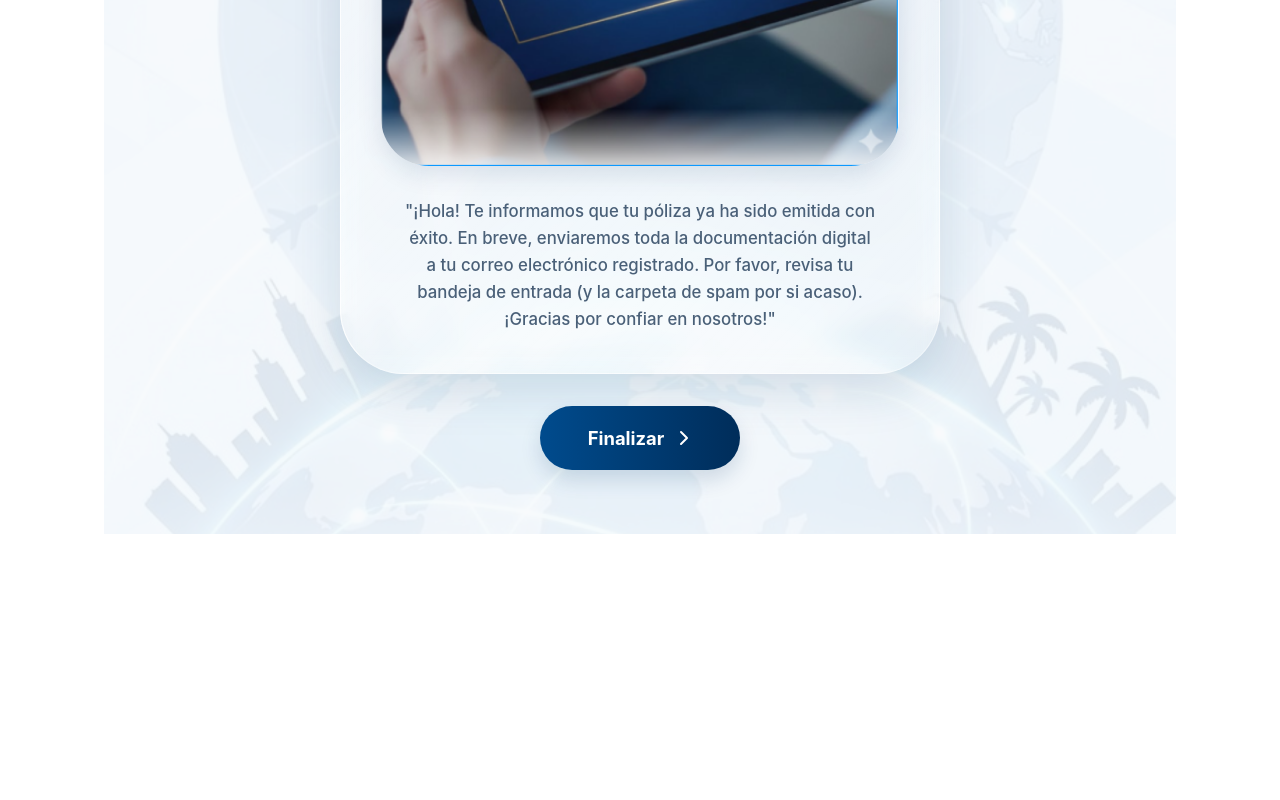
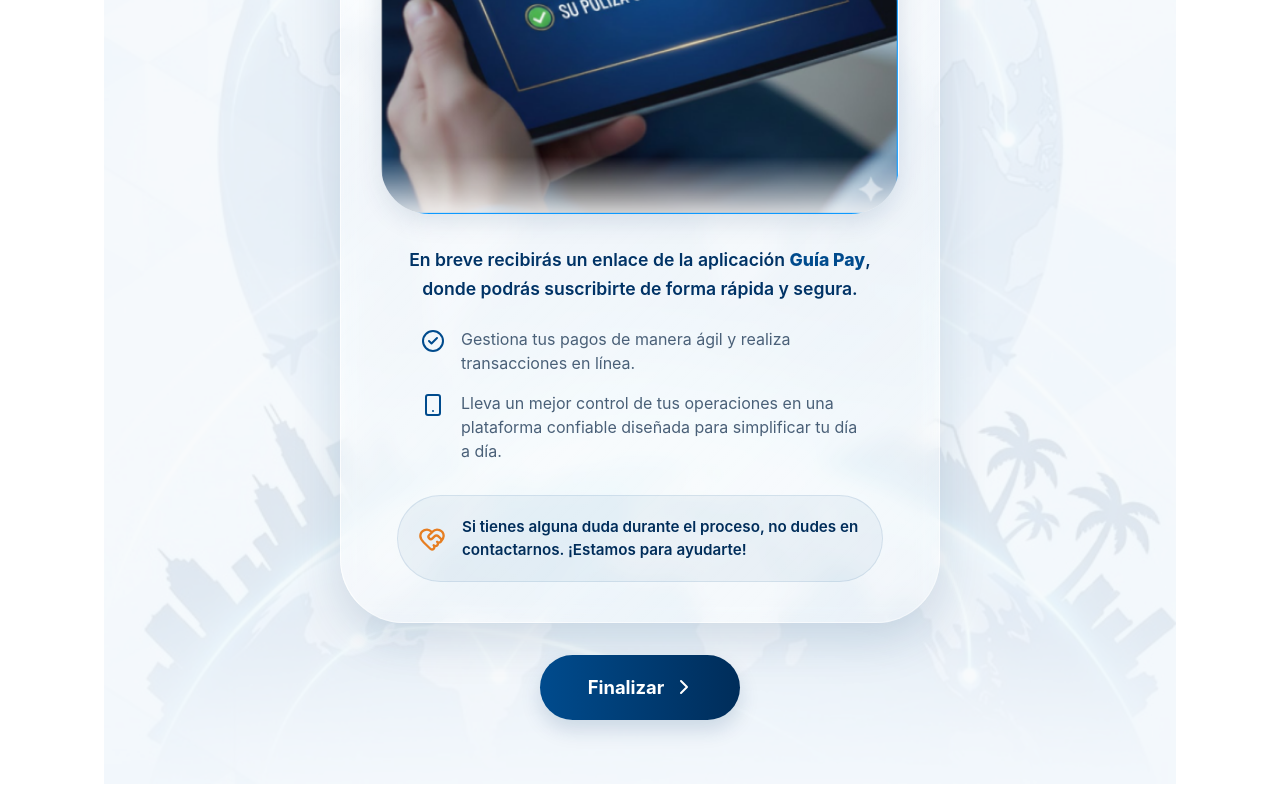
Before and after one commit to developmentlg2026-code/quotation-ever-journey, a Next.js app: page /cotizador/viajero/infoCompra in a window 1280 px wide. Shown: the part 916-1716 px from the top of the page. Before the commit the page ends 1466 px from the top, so only its background shows below. Built offline with nearby package versions, Linux system fonts and the light colour scheme.

Commit message:
Corrigiendo la ruta de redirección al procesar el pago en el método de pagos

```diff
--- a/app/cotizador/viajero/infoCompra/page.js
+++ b/app/cotizador/viajero/infoCompra/page.js
@@ -12,7 +12,7 @@ import {
   Paper,
 } from '@mui/material';
 import { motion } from 'motion/react';
-import { ChevronRight, ChevronLeft } from 'lucide-react';
+import { ChevronRight, ChevronLeft, CheckCircle2, Smartphone, HeartHandshake } from 'lucide-react';
 import { useRouter } from 'next/navigation';
 
 // Tema estrictamente consistente con el resto de la aplicación
@@ -136,7 +136,7 @@ export default function infoCompra() {
                 mb: 2
               }}
             >
-              Tu Póliza se Emitió con Éxito
+              ¡Gracias por completar el proceso con nosotros! 🎉
             </Typography>
           </Box>
 
@@ -190,18 +190,51 @@ export default function infoCompra() {
               </Box>
 
               {/* Texto Descriptivo */}
+              <Box sx={{ width: '100%', px: { xs: 1, sm: 2 }, textAlign: 'left' }}>
                 <Typography
                   variant="body1"
                   sx={{
-                  color: 'text.secondary',
-                  fontSize: '1.05rem',
+                    color: 'text.primary',
+                    fontSize: '1.1rem',
                     lineHeight: 1.6,
-                  fontWeight: 500,
-                  px: { xs: 1, sm: 3 }
+                    fontWeight: 600,
+                    mb: 3,
+                    textAlign: 'center'
                   }}
                 >
-                "¡Hola! Te informamos que tu póliza ya ha sido emitida con éxito. En breve, enviaremos toda la documentación digital a tu correo electrónico registrado. Por favor, revisa tu bandeja de entrada (y la carpeta de spam por si acaso). ¡Gracias por confiar en nosotros!"
+                  En breve recibirás un enlace de la aplicación <Box component="span" sx={{ color: 'primary.main', fontWeight: 800 }}>Guía Pay</Box>, donde podrás suscribirte de forma rápida y segura.
                 </Typography>
+
+                <Box sx={{ display: 'flex', flexDirection: 'column', gap: 2, mb: 4, px: { xs: 1, sm: 3 } }}>
+                  <Box sx={{ display: 'flex', alignItems: 'flex-start', gap: 2 }}>
+                    <CheckCircle2 size={24} color="#004b8d" style={{ marginTop: '2px', flexShrink: 0 }} />
+                    <Typography variant="body2" sx={{ color: 'text.secondary', fontSize: '1rem', lineHeight: 1.5 }}>
+                      Gestiona tus pagos de manera ágil y realiza transacciones en línea.
+                    </Typography>
+                  </Box>
+                  <Box sx={{ display: 'flex', alignItems: 'flex-start', gap: 2 }}>
+                    <Smartphone size={24} color="#004b8d" style={{ marginTop: '2px', flexShrink: 0 }} />
+                    <Typography variant="body2" sx={{ color: 'text.secondary', fontSize: '1rem', lineHeight: 1.5 }}>
+                      Lleva un mejor control de tus operaciones en una plataforma confiable diseñada para simplificar tu día a día.
+                    </Typography>
+                  </Box>
+                </Box>
+
+                <Box sx={{
+                  backgroundColor: 'rgba(0, 75, 141, 0.05)',
+                  p: 2.5,
+                  borderRadius: 3,
+                  display: 'flex',
+                  alignItems: 'center',
+                  gap: 2,
+                  border: '1px solid rgba(0, 75, 141, 0.1)'
+                }}>
+                  <HeartHandshake size={28} color="#e67e22" style={{ flexShrink: 0 }} />
+                  <Typography variant="body2" sx={{ color: 'primary.dark', fontWeight: 600, fontSize: '0.95rem', lineHeight: 1.5 }}>
+                    Si tienes alguna duda durante el proceso, no dudes en contactarnos. ¡Estamos para ayudarte!
+                  </Typography>
+                </Box>
+              </Box>
             </Paper>
           </Box>
 
--- a/app/cotizador/viajero/infoMetodosPagos/page.js
+++ b/app/cotizador/viajero/infoMetodosPagos/page.js
@@ -107,7 +107,7 @@ export default function infoMetodosPagos() {
   const handlePayment = () => {
     // Lógica para procesar el pago
     console.log('Procesando pago...', formData);
-    router.push('/cotizador/viajero/infoGuiaPay'); // Cambia a tu ruta de éxito
+    router.push('/cotizador/viajero/infoCompra'); // Cambia a tu ruta de éxito
   };
 
   const isPayDisabled = () => {
```
Lines whose indentation alone changed are shown as unchanged.
